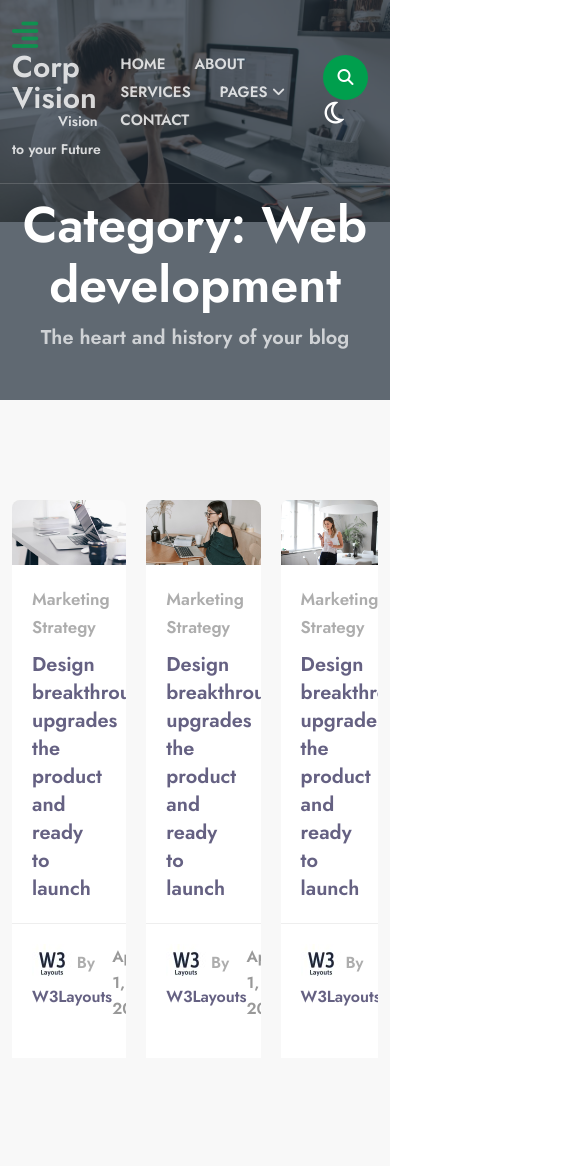
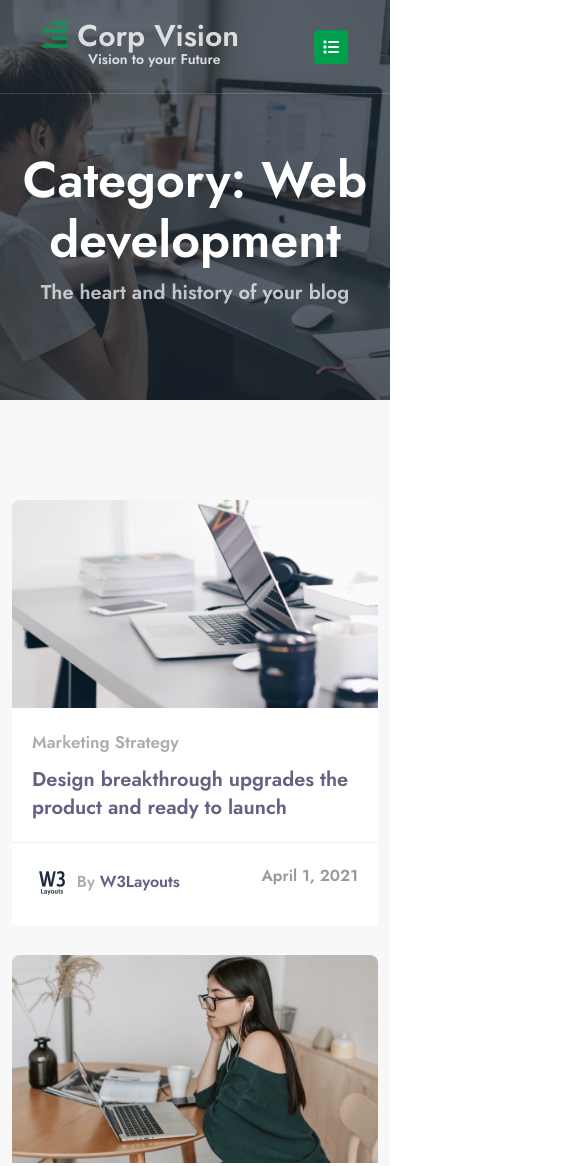
Before and after one commit to thanhdl231295/capstone-corpsivion, a plain HTML site: page develop/develop.html in a window 390 px wide. Shown: the top 1166 px of the page, 585 px wide, since content can reach past the window. Drawn offline with nearby package versions, Linux system fonts and the light colour scheme; files whose address does not match are found by name.

Commit message:
xonf reponsive

```diff
--- a/Category/Category.css
+++ b/Category/Category.css
@@ -351,3 +351,54 @@ a{
 .coppyright span{
     color: #009f4d;
 }
+
+
+/* reponsive */
+@media screen and (max-width: 768px){
+    .nav_header{
+        display: none;
+    }
+    .icon{
+        display: none;
+    }
+    .header .icon_phone{
+        display: block;
+    }
+    .header .header_inner{
+        padding: 0 30px;
+    }
+    .blog .blog_row .blog_left{
+        display: grid;
+        grid-template-columns: 1fr 1fr;
+    }
+    .footer .footer_row{
+        display: grid;
+        grid-template-columns: 1fr 1fr;
+    }
+}
+@media screen and (max-width: 576px){
+    .nav_header{
+        display: none;
+    }
+    .icon{
+        display: none;
+    }
+    .header .icon_phone{
+        display: block;
+    }
+    .blog .blog_row .blog_left{
+        display: block;
+        padding: 0 30px;
+    }
+    .blog .blog_row .blog_left .blog_item{
+        width: 100%;
+        margin-bottom: 30px;
+    }
+    .blog .blog_row .blog_left .blog_item .blog_top img{
+        width: 100%;
+        height: 100%;
+    }
+    .footer .footer_row{
+        display: block;
+    }
+}
--- a/contact/contact.css
+++ b/contact/contact.css
@@ -145,9 +145,22 @@ header.sticky .icon i:first-of-type{
     background-image: url(../img/b1.jpg);
     z-index: 0 ;
     position: relative;
+}
+.btn{
+    padding: 15px 50px;
+    font-size: 16px;
+    line-height: 18px;
+    font-weight: 600;
+    transition: 0.3s ease-in;
+    border-radius: 8px;
+    background: #00a63f;
+    color: white;
+}
+.btn:hover{
+ background: #005a22;
+ color: white;
+}
 
-
-}
 .banner::after{
     content: "";
     background:rgba(29 , 42 ,55 ,0.7);
@@ -295,6 +308,9 @@ header.sticky .icon i:first-of-type{
     text-align: right;
     margin-top: 30px;
  }
+ .form .form_main .point{
+
+ }
 
 
 
@@ -381,3 +397,66 @@ a{
 .coppyright span{
     color: #009f4d;
 }
+
+
+/* reponsive */
+@media screen and (max-width: 768px ){
+    .nav_header{
+        display: none;
+    }
+    .header .header_inner{
+        padding: 0 20px;
+    }
+    .icon{
+        display: none;
+    }
+    .header  .icon_phone{
+        display: block;
+    }
+    .contact .contact_main{
+        display: grid;
+        grid-template-columns: 1fr 1fr;
+    }
+    .contact .contact_main .contact_item{
+
+        width: 100%;
+    }
+    .contact .contact_main .item1{
+        margin-left: 50%;
+    }
+    .footer .footer_row{
+        display: block;
+    }
+    .form .form_main .point{
+        text-align: center;
+    }
+
+}
+
+
+
+
+
+@media screen and (max-width: 576px){
+    .nav_header{
+        display: none;
+    }
+    .icon{
+        display: none;
+    }
+    .header  .icon_phone{
+        display: block;
+    }
+    .contact .contact_main{
+        display: block;
+    }
+    .contact .contact_main .contact_item{
+        margin: 20px 0;
+    }
+    .footer .footer_row{
+        display: block;
+    }
+    .form .form_main .point{
+        text-align: center;
+    }
+}
--- a/develop/develop.css
+++ b/develop/develop.css
@@ -138,7 +138,7 @@ header.sticky .icon i:first-of-type{
     text-align: center;
     width: 100%;
     height:400px;
-    background-size: 100%;
+    background-size: cover;
     background-repeat: no-repeat;
     background-position: center top;
     align-items: center;
@@ -198,11 +198,13 @@ header.sticky .icon i:first-of-type{
     overflow: hidden;
 }
 .blog .blog_row .blog_left .blog_item .blog_top img{
-   max-width: 367px;
-   max-height: 244px;
+    width: 367px;
+    height: 244px;
     border-top-left-radius: 8px;
     border-top-right-radius: 8px;
     overflow: hidden;
+    transition:all 0.3s ease-in-out;
+    display: block;
 }
 .blog .blog_row .blog_left .blog_item .blog_body{
     padding: 20px;
@@ -247,12 +249,6 @@ header.sticky .icon i:first-of-type{
 }
 .blog .blog_row .blog_left .blog_item{
     overflow: hidden;
-}
-.blog .blog_row .blog_left .blog_item .blog_top img{
-    max-width: 100%;
-    transition:all 0.3s ease-in-out;
-    display: block;
-
 }
 .blog .blog_row .blog_left .blog_item:hover{
     border-top-left-radius: 8px;
@@ -348,3 +344,69 @@ a{
 .coppyright span{
     color: #009f4d;
 }
+/* reponsive */
+@media screen and (max-width:992px){
+    header.sticky .icon i:first-of-type {
+        color: white;
+    }
+    .banner .banner_title .banner_text{
+        padding-top: 100px;
+    }
+    .header .header_inner{
+        padding: 0 30px;
+    }
+
+}
+@media screen and (max-width:768px){
+    .nav_header{
+        display: none;
+    }
+    .icon{
+        display: none;
+    }
+    .header .icon_phone{
+        display: block;
+    }
+    .banner .banner_title .banner_text{
+        padding-top: 100px;
+    }
+    .header .header_inner{
+        padding: 0 30px;
+    }
+    .blog .blog_row .blog_left{
+        display: grid;
+        grid-template-columns: 1fr 1fr;
+    }
+    .footer .footer_row{
+        display: grid;
+        grid-template-columns: 1fr 1fr;
+    }
+}
+@media screen and (max-width:576px){
+    .nav_header{
+        display: none;
+    }
+    .icon{
+        display: none;
+    }
+    .header .icon_phone{
+        display: block;
+    }
+    .banner .banner_title .banner_text{
+        padding-top: 100px;
+    }
+    .blog .blog_row .blog_left{
+        display: block;
+    }
+    .blog .blog_row .blog_left .blog_item .blog_top img{
+        width: 100%;
+        height: 100%;
+
+    }
+    .blog .blog_row .blog_left .blog_item{
+        margin-bottom: 30px;
+    }
+    .footer .footer_row{
+        display: block;
+    }
+}
--- a/develop/develop.html
+++ b/develop/develop.html
@@ -64,8 +64,8 @@
             <i class="fa fa-search icon-material-search"></i>
             <i class="fa-solid fa-moon"></i>
           </div>
+          <div class="icon_phone"><i class="fa-solid fa-list"></i></div>
         </div>
-        <div class="icon_phone"><i class="fa-solid fa-list"></i></div>
       </div>
     </header>
     <section class="banner">
--- a/error/error.css
+++ b/error/error.css
@@ -192,7 +192,6 @@ padding-top: 100px;
     flex-direction: row;
     justify-content: space-between;
     align-items: center;
-    width: 880px;
     margin: auto;
  }
  .error .error_row .error_left{
@@ -203,15 +202,6 @@ padding-top: 100px;
     height: 360px;
         display: inline;
  }
-
-
-
-
-
-
-
-
-
  .error .error_row .error_right{
     width: 50%;
  }
@@ -236,23 +226,23 @@ padding-top: 100px;
     font-size:17px;
     line-height:27px;
  }
- .error .error_row .error_right .form{
-    position: relative;
-}
-.error .error_row .error_right .form input{
-     width: 100%;
-     background-color:#ffffff
-    border-color:#eeeeee;
+.error .error_row .error_right .form {
+    width: 100%;
+    background:#ffffff;
+    border: 1px solid transparent;
     border-radius:3px;
-    border-style:solid;
-    border-width:1px;
     color:#666666;
     font-size:18px;
     line-height:27px;
     padding:12px 70px 12px 17px;
 
+
+}
+.error .error_row .error_right form{
+     position: relative;
+
  }
- .error .error_row .error_right .form .button-search{
+ .error .error_row .error_right  .button-search{
     position: absolute;
     top:1px;
     right: 1px;
@@ -366,3 +356,51 @@ a{
 .coppyright span{
     color: #009f4d;
 }
+/* reponsive */
+@media screen and (max-width:768px){
+    .nav_header{
+        display: none;
+    }
+    .icon{
+        display: none;
+    }
+    .header .icon_phone{
+        display: block;
+    }
+
+    .footer .footer_row{
+        display: grid;
+        grid-template-columns: 1fr 1fr;
+    }
+}
+
+
+@media screen and (max-width:576px) {
+    .nav_header{
+        display: none;
+    }
+    .icon{
+        display: none;
+    }
+    .header .icon_phone{
+        display: block;
+    }
+    .error .error_row{
+        display: block;
+    }
+    .error .error_row .error_left{
+        width: 100%;
+    }
+    .error .error_row .error_right{
+        width: 60%;
+    }
+    .error .error_row .error_right .form{
+        width: 100%;
+    }
+    .footer .footer_row{
+        display: block;
+    }
+    .blog .blog_row{
+        display: block;
+    }
+}
--- a/marketing/marketing.css
+++ b/marketing/marketing.css
@@ -197,8 +197,8 @@ header.sticky .icon i:first-of-type{
     overflow: hidden;
 }
 .blog .blog_row .blog_left .blog_item .blog_top img{
-   max-width: 367px;
-   max-height: 244px;
+    width: 367px;
+    height: 244px;
     border-top-left-radius: 8px;
     border-top-right-radius: 8px;
     overflow: hidden;
@@ -349,3 +349,62 @@ a{
 .coppyright span{
     color: #009f4d;
 }
+/* reponsive */
+@media screen and (max-width: 768px){
+    .nav_header{
+        display: none;
+    }
+    .icon{
+        display: none;
+    }
+    .header .icon_phone{
+        display: block;
+    }
+    .blog .blog_row .blog_left{
+        width: 100%;
+        display: block;
+    }
+    .blog .blog_row .blog_left .blog_item .blog_top img{
+        width: 100%;
+        height: 100%;
+    }
+    .footer .footer_row{
+        display: grid;
+        grid-template-columns: 1fr 1fr;
+    }
+
+}
+
+
+@media screen and (max-width: 576px){
+    .nav_header{
+        display: none;
+    }
+    .icon{
+        display: none;
+    }
+    .header .icon_phone{
+        display: block;
+    }
+    .footer .footer_row{
+        display: block;
+    }
+    .blog .blog_row{
+        display: block;
+    }
+    .blog .blog_row .blog_left{
+        width: 100%;
+    }
+    .blog .blog_row .blog_left{
+        display: block;;
+    }
+
+
+    .blog .blog_row .blog_left .blog_item{
+        margin-bottom: 20px;
+    }
+    .blog .blog_row .blog_left .blog_item .blog_top img{
+        width: 100%;
+        height: 100%;
+    }
+}
```
Also changed, not shown: Category/Category.html (+1 -1 lines), contact/contact.html (+2 -2 lines), error/error.html (+4 -4 lines), marketing/marketing.html (+1 -1 lines).
